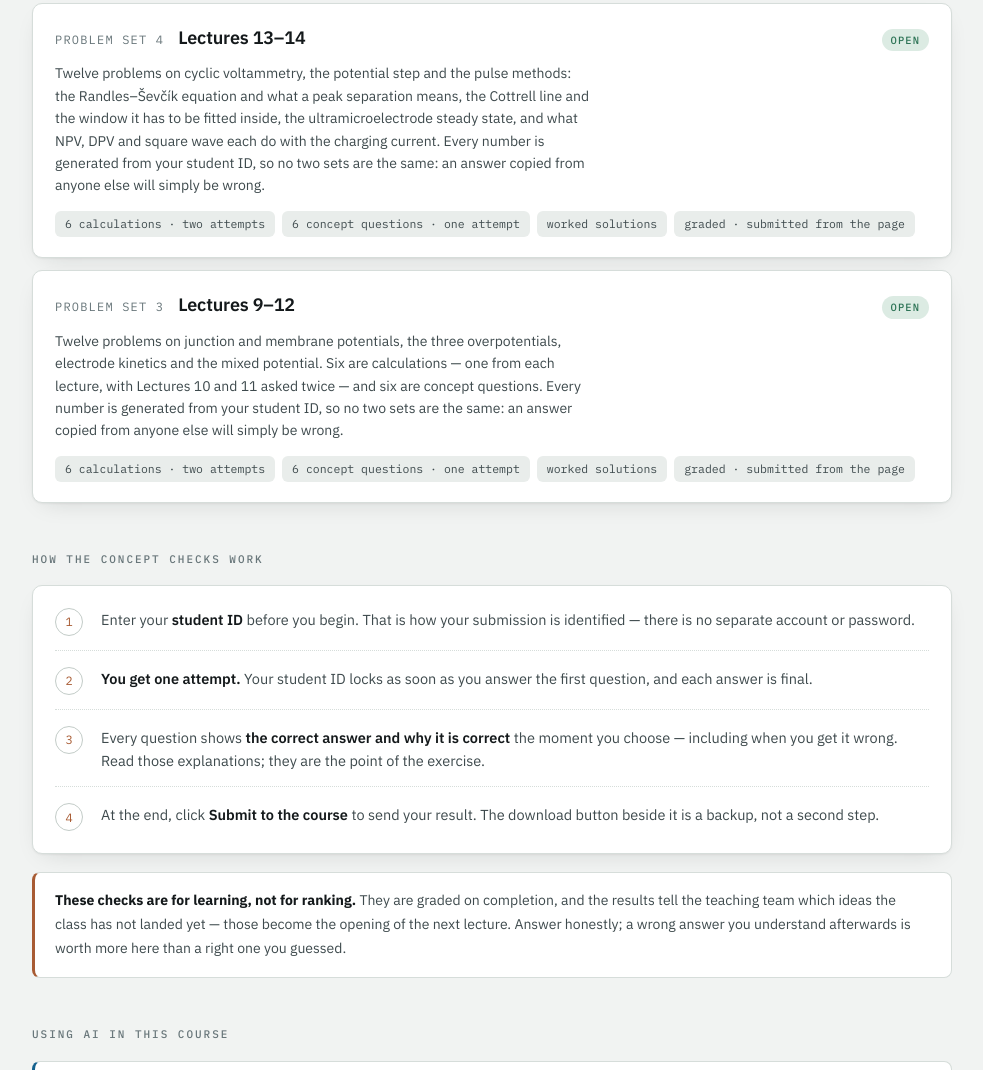
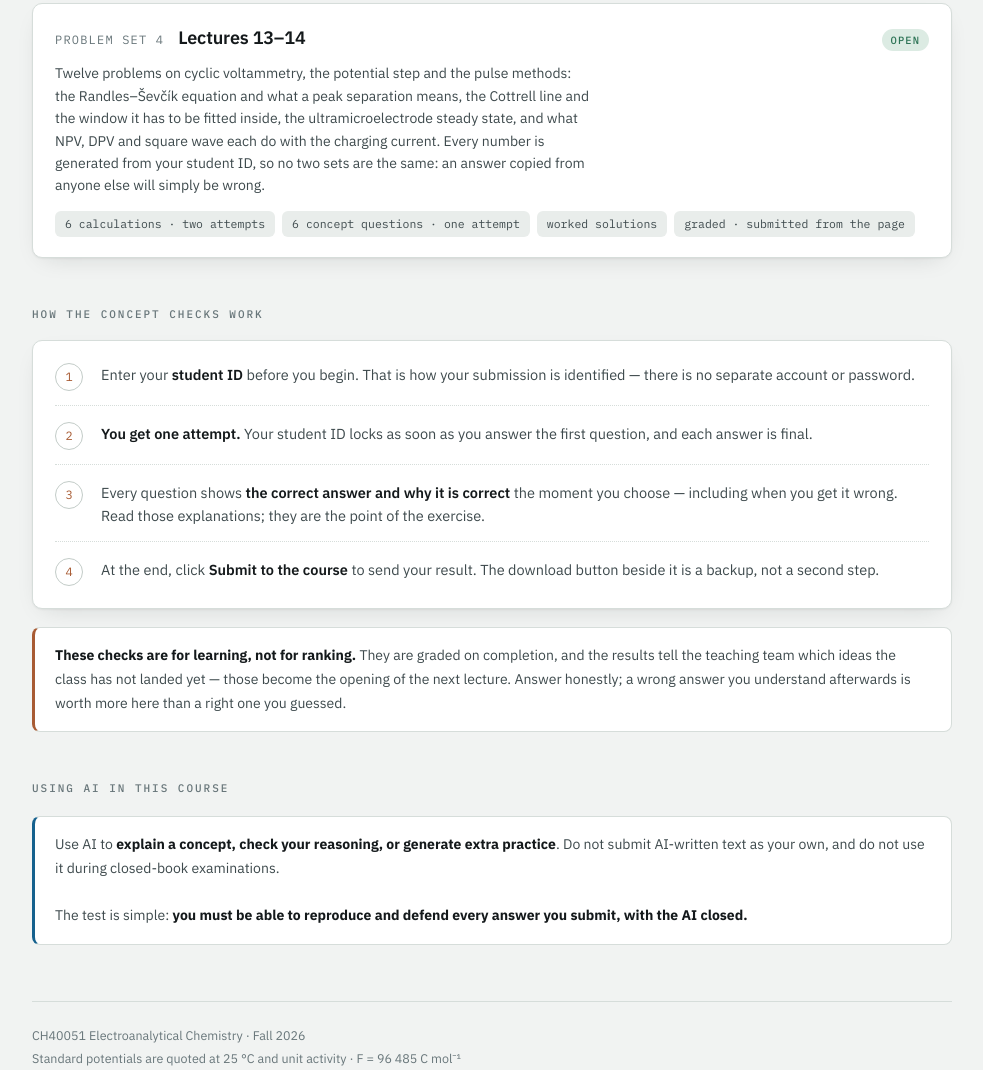
Before and after one commit to hrbyon/CH40051, a plain HTML site: page index.html in a window 1280 px wide. Shown: the part 4742-5812 px from the top of the page, without its empty margins (148-1131 px from the left). Drawn offline with Linux system fonts and the light colour scheme.

Commit message:
Add files via upload

```diff
--- a/index.html
+++ b/index.html
@@ -353,21 +353,6 @@ footer{margin-top:56px;padding-top:22px;border-top:1px solid var(--line);color:v
     </div>
   </a>
 
-  <a class="lect" href="problemset03.html">
-    <div class="lhead">
-      <span class="lnum">PROBLEM SET 3</span>
-      <span class="ltitle">Lectures 9&ndash;12</span>
-      <span class="state live">Open</span>
-    </div>
-    <p class="ldesc">Twelve problems on junction and membrane potentials, the three overpotentials, electrode kinetics and the mixed potential. Six are calculations &mdash; one from each lecture, with Lectures 10 and 11 asked twice &mdash; and six are concept questions. Every number is generated from your student ID, so no two sets are the same: an answer copied from anyone else will simply be wrong.</p>
-    <div class="parts">
-      <span class="part">6 calculations &middot; two attempts</span>
-      <span class="part">6 concept questions &middot; one attempt</span>
-      <span class="part">worked solutions</span>
-      <span class="part">graded &middot; submitted from the page</span>
-    </div>
-  </a>
-
   <h2 class="sec">How the concept checks work</h2>
 
   <div class="card" style="background:var(--surface);border:1px solid var(--line);border-radius:10px;box-shadow:var(--shadow);padding:8px 22px">
```
